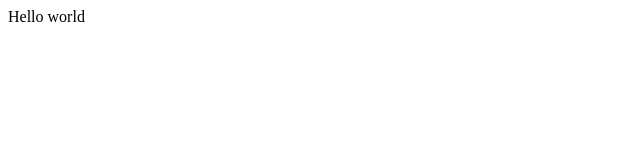
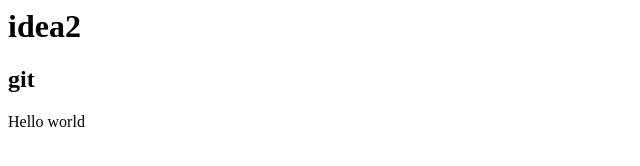
Before and after one commit to amahajan07/webrepo001, a plain HTML site: page index.html in a window 1280 px wide. Shown: the whole page, without its empty margins (0-640 px from the left). Drawn offline with Linux system fonts and the light colour scheme.

Commit message:
updated idea2

```diff
--- a/index.html
+++ b/index.html
@@ -1,6 +1,8 @@
 <html>
 <header>
     <title>This is title</title>
+    <h1>idea2</h1>
+    <h2> git </h2>
 </header>
 <body>
 Hello world
```
